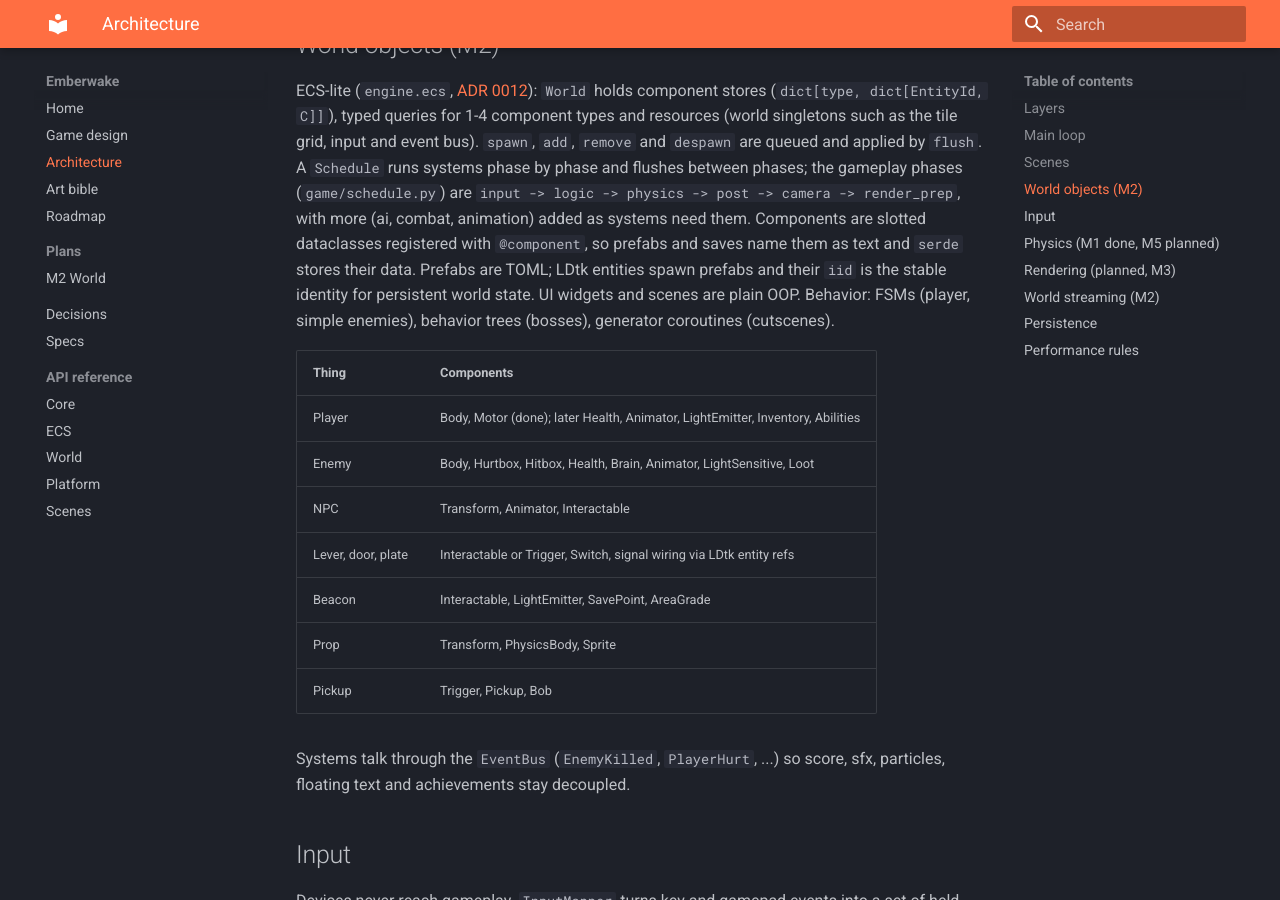
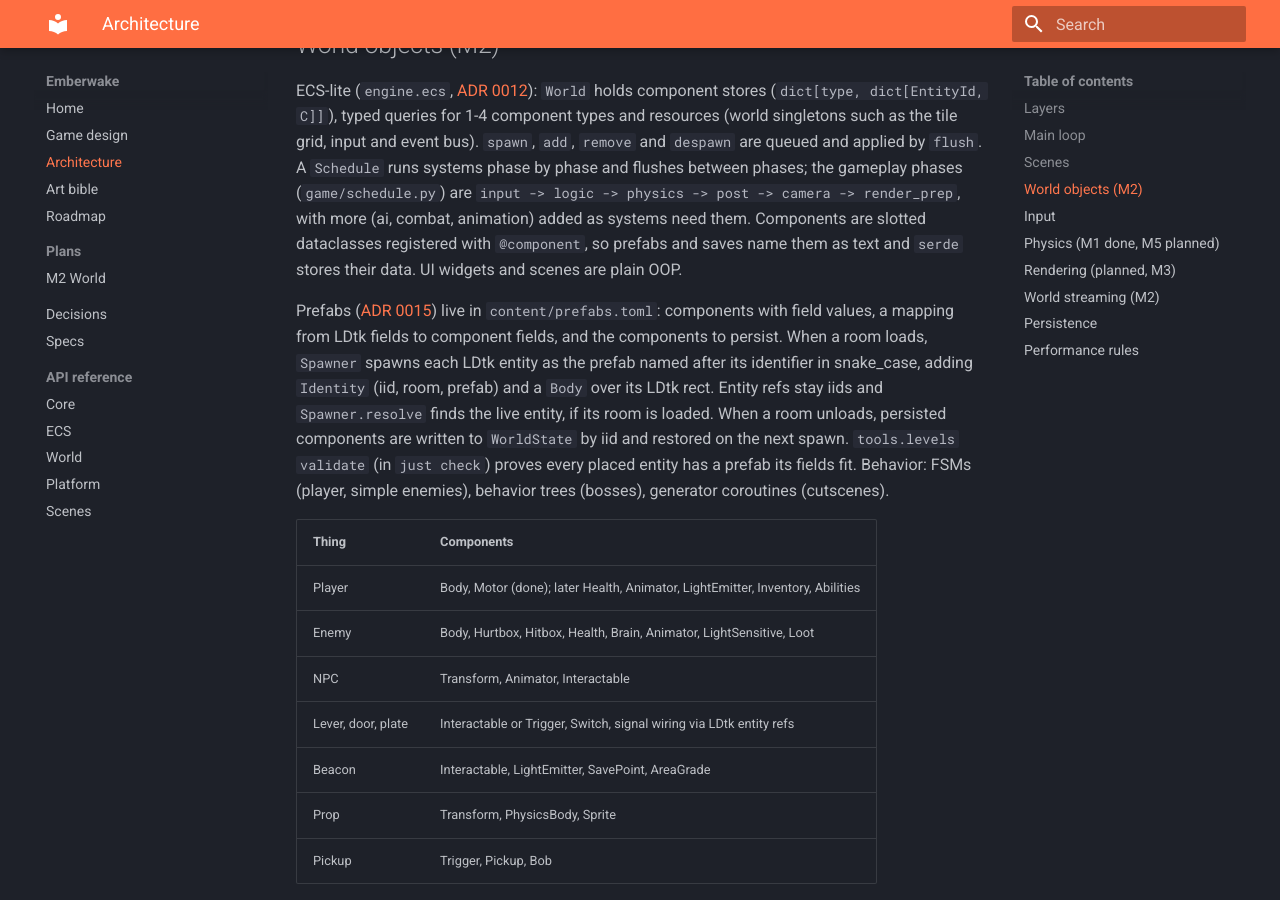
Before and after one commit to AxelSuu/emberwake, an MkDocs documentation site: the page built from docs/architecture.md, in a window 1280 px wide and 900 px high, scrolled down 1278 px. Built offline with MkDocs 1.6.1 and Material for MkDocs 9.7.7, drawn with Linux system fonts in a browser that asks for light colours.

Commit message:
Document prefabs and per-iid entity state: ADR 0015, architecture

```diff
--- a/docs/architecture.md
+++ b/docs/architecture.md
@@ -56,8 +56,15 @@ and `despawn` are queued and applied by `flush`. A `Schedule` runs systems phase
 flushes between phases; the gameplay phases (`game/schedule.py`) are `input -> logic -> physics
 -> post -> camera -> render_prep`, with more (ai, combat, animation) added as systems need them.
 Components are slotted dataclasses registered with `@component`, so prefabs and saves name them
-as text and `serde` stores their data. Prefabs are TOML; LDtk entities spawn prefabs and their
-`iid` is the stable identity for persistent world state. UI widgets and scenes are plain OOP.
+as text and `serde` stores their data. UI widgets and scenes are plain OOP.
+
+Prefabs ([ADR 0015](adr/0015-entity-state-by-iid.md)) live in `content/prefabs.toml`: components
+with field values, a mapping from LDtk fields to component fields, and the components to persist.
+When a room loads, `Spawner` spawns each LDtk entity as the prefab named after its identifier in
+snake_case, adding `Identity` (iid, room, prefab) and a `Body` over its LDtk rect. Entity refs
+stay iids and `Spawner.resolve` finds the live entity, if its room is loaded. When a room
+unloads, persisted components are written to `WorldState` by iid and restored on the next spawn.
+`tools.levels validate` (in `just check`) proves every placed entity has a prefab its fields fit.
 Behavior: FSMs (player, simple enemies), behavior trees (bosses), generator coroutines
 (cutscenes).
 
--- a/docs/roadmap.md
+++ b/docs/roadmap.md
@@ -50,7 +50,7 @@ Detailed plans: [M2 World](plans/m2-world.md).
 - [x] ECS-lite world with resources and phase schedule, player migrated (#16)
 - [x] Level source: ASCII + TOML compiled to LDtk, Test_Room migrated (#64)
 - [x] World coordinates, room graph, streaming, transitions (#17)
-- [ ] Prefabs and LDtk entity spawning (#19)
+- [x] Prefabs and LDtk entity spawning, state persisted by iid (#19)
 - [ ] Interactables and signal wiring (#20)
 - [ ] Parallax and depth layers (#18)
 - [ ] Beacons and save slots (#21)
```
Also changed, not shown: docs/adr/0015-entity-state-by-iid.md (added, +18 -0 lines), docs/adr/index.md (+1 -0 lines), docs/reference/ecs.md (+1 -0 lines), docs/reference/world.md (+1 -0 lines), levels/README.md (+3 -1 lines).
